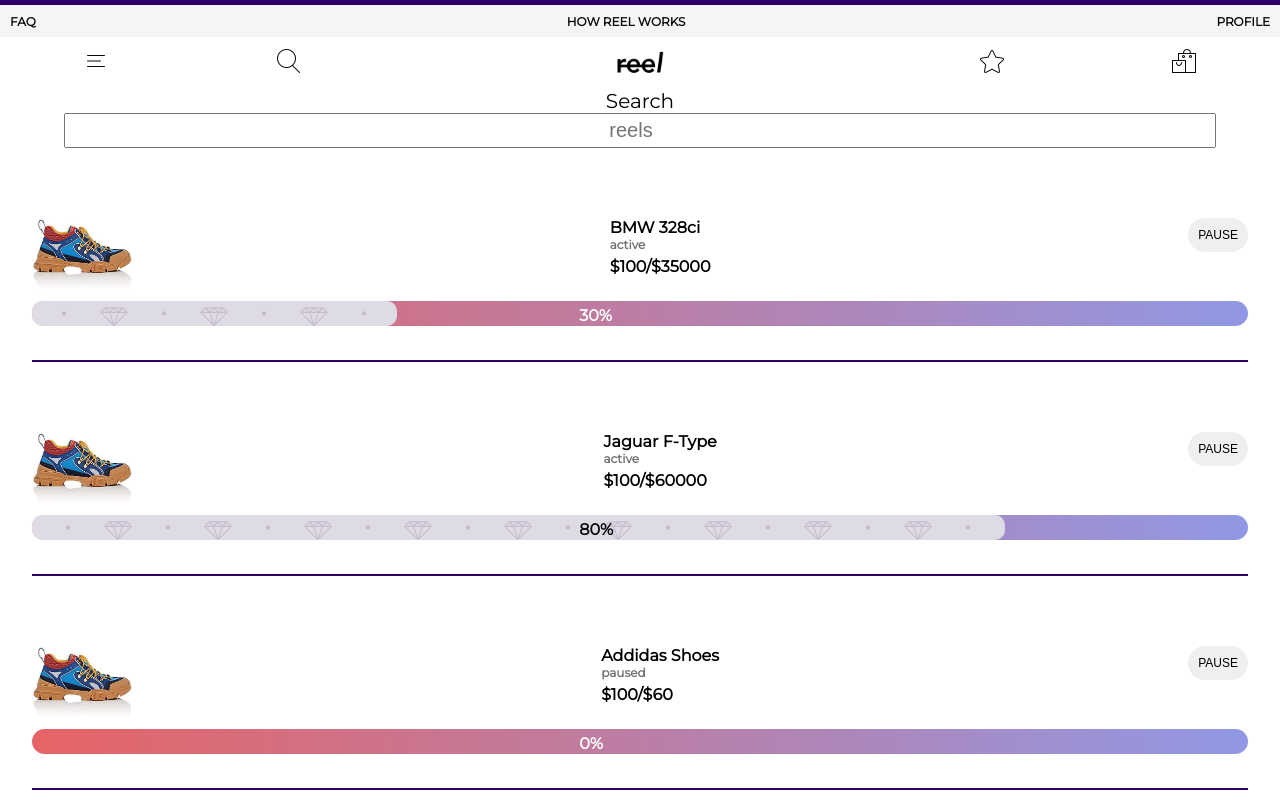
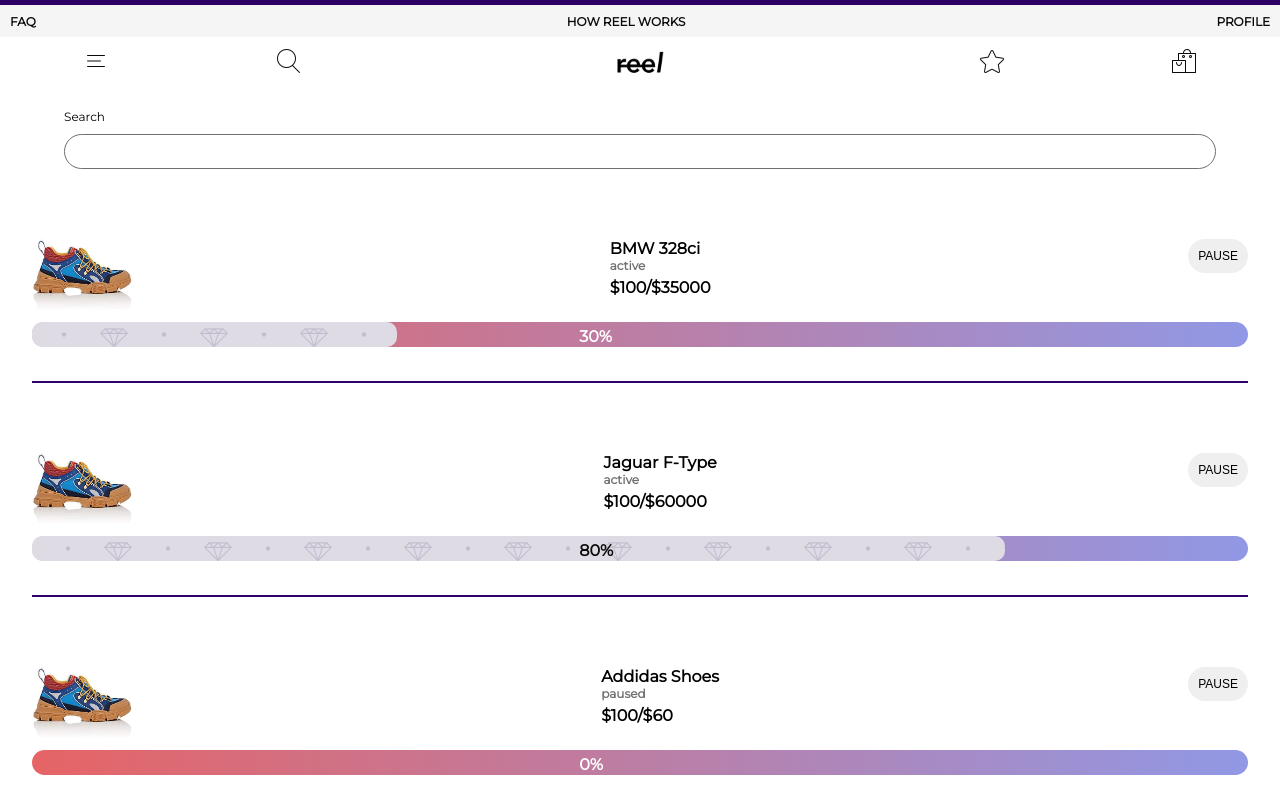
Before and after one commit to Kaleidics/reel-code-test, a React (Create React App) app: page / in a window 1280 px wide. Shown: the top 800 px of the page. Built offline with nearby package versions, Linux system fonts and the light colour scheme.

Commit message:
add search functionality

```diff
--- a/src/components/Footer.js
+++ b/src/components/Footer.js
@@ -54,7 +54,7 @@
                 <li className="footer__item"><a className="footer__link" href="https://github.com/Kaleidics/reel-code-test">Blog</a></li>
                 <li className="footer__item"><a className="footer__link" href="https://github.com/Kaleidics/reel-code-test">Contact</a></li>
                 <li className="footer__item"><a className="footer__link" href="https://github.com/Kaleidics/reel-code-test">Coupon & Referral</a></li>
-            </ul> href="https://github.com/Kaleidics/reel-code-test"
+            </ul>
         </footer>
     );
 }
--- a/src/components/Header.js
+++ b/src/components/Header.js
@@ -1,11 +1,16 @@
 import React from 'react';
+import { connect } from "react-redux";
+
 import menu from '../assets/Menu.png';
 import myreels from '../assets/myreels.png';
 import reel from '../assets/reel.png';
 import search from '../assets/Search.png';
 import star from '../assets/Star.png';
 
-export default function Header() {
+
+class Header extends React.Component {
+
+    render() {
     return (
         <header className="header">
                 <ul className="header__list">
@@ -23,5 +28,11 @@
                     </ul>
                 </nav>
         </header>
-    )
+    )}
 }
+
+const mapStateToProps = state => ({
+    seedData: state.seedData
+});
+
+export default connect(mapStateToProps)(Header);
--- a/src/components/ReelsContainer.js
+++ b/src/components/ReelsContainer.js
@@ -15,16 +15,33 @@
 
     render() {
 
-        const reels = this.props.seedData.map((reel, index) => {
+        let rawData = [...this.props.seedData];
+
+        //If user enters input, filter the array of reeels and display all values that include the string input
+        if (this.props.searchInput) {
+            rawData = rawData.filter(reel =>
+                reel.name.toLowerCase().includes(this.props.searchInput.toLowerCase())
+            );
+        }
+
+        //If user's entered input matches exactly to a string in the array,
+        //assume it will be the first value in the array as it is closest and display that value only
+        if (rawData.length > 0 && rawData[0].name.toLowerCase() === this.props.searchInput.toLowerCase()) {
+            rawData = rawData.slice(0,1);
+        }
+
+
+        const reels = rawData.map((reel, index) => {
             return <Reel delay={index/5} data={reel} index={index} key={reel.name} />;
         });
 
-        return <div className="reelsContainer">{reels}</div>;
+        return <div className="reelsContainer">{ reels }</div>;
     }
 }
 
 const mapStateToProps = state => ({
-    seedData: state.seedData
+    seedData: state.seedData,
+    searchInput: state.searchInput
 });
 
 export default connect(mapStateToProps)(ReelsContainer);
--- a/src/components/SearchInput.js
+++ b/src/components/SearchInput.js
@@ -9,11 +9,10 @@
     }
 
     render() {
-        console.log(this.props.searchInput);
         return (
             <form className="form" onSubmit={e => e.preventDefault()}>
-                <label htmlFor="search">Search</label>
-                <input id="search" className="form__input" type="search" name="search" placeholder="reels" onChange={ e => this.handleSearch(e.target.value)} />
+                <label className="form__label" htmlFor="search">Search</label>
+                <input id="search" className="form__input" type="search" name="search" onChange={ e => this.handleSearch(e.target.value)} />
             </form>
         );
     }
--- a/src/sass/components/_searchinput.scss
+++ b/src/sass/components/_searchinput.scss
@@ -7,9 +7,17 @@
     width: 90%;
     margin: 0 auto;
 
+    &__label {
+        font-size: 1.2rem;
+        margin: 2rem 0 1rem 0;
+        text-align: left;
+    }
+
     &__input {
         height: 3.5rem;
         font-size: 2rem;
         text-align: center;
+        border: .1rem solid $color-grey-4;
+        border-radius: 2.5rem;
     }
 }
--- a/src/sass/layout/_footer.scss
+++ b/src/sass/layout/_footer.scss
@@ -20,6 +20,7 @@
 
     &__link {
         display: block;
+        text-decoration: none;
     }
 
     &__image {
--- a/src/sass/layout/_navigation.scss
+++ b/src/sass/layout/_navigation.scss
@@ -20,4 +20,9 @@
         text-decoration: none;
         width: 4.8rem;
     }
+
+    &__cart {
+        position: absolute;
+
+    }
 }
```
Also changed, not shown: src/sass/base/_utilities.scss (+2 -0 lines).
